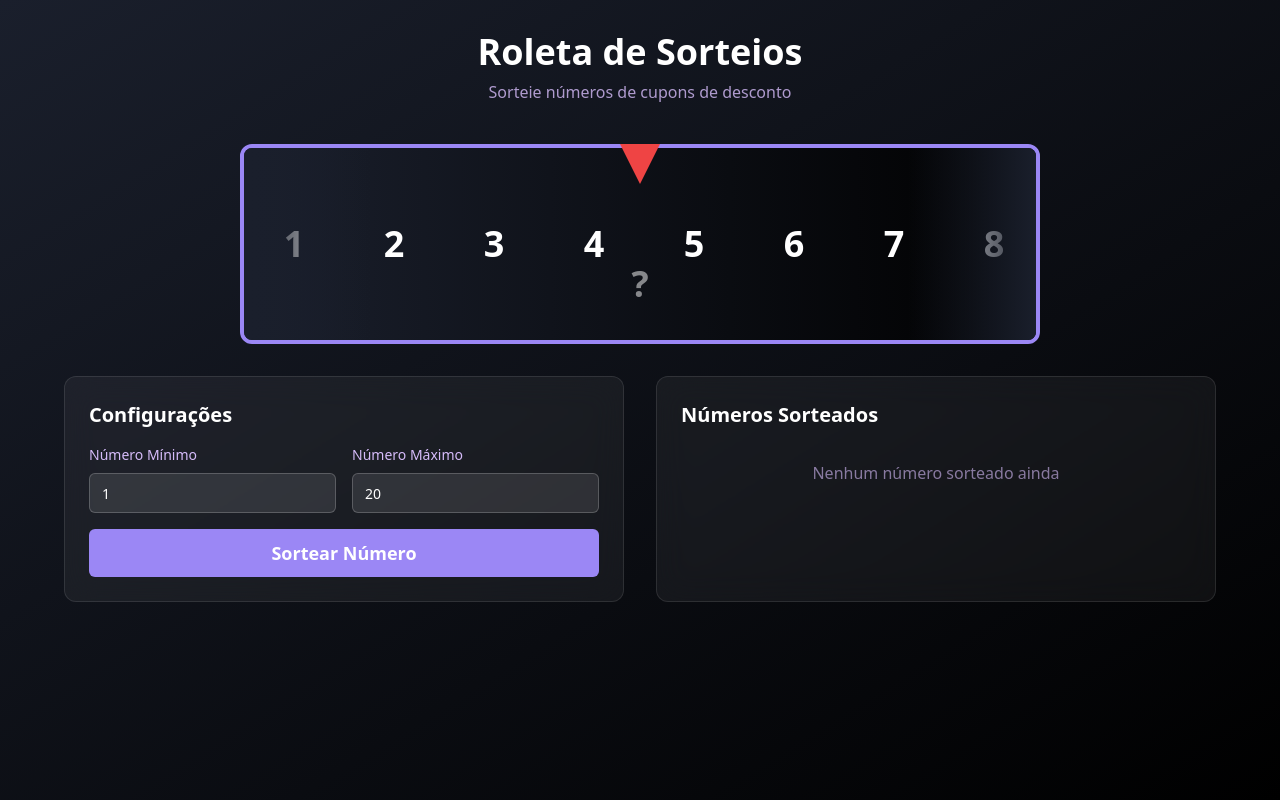
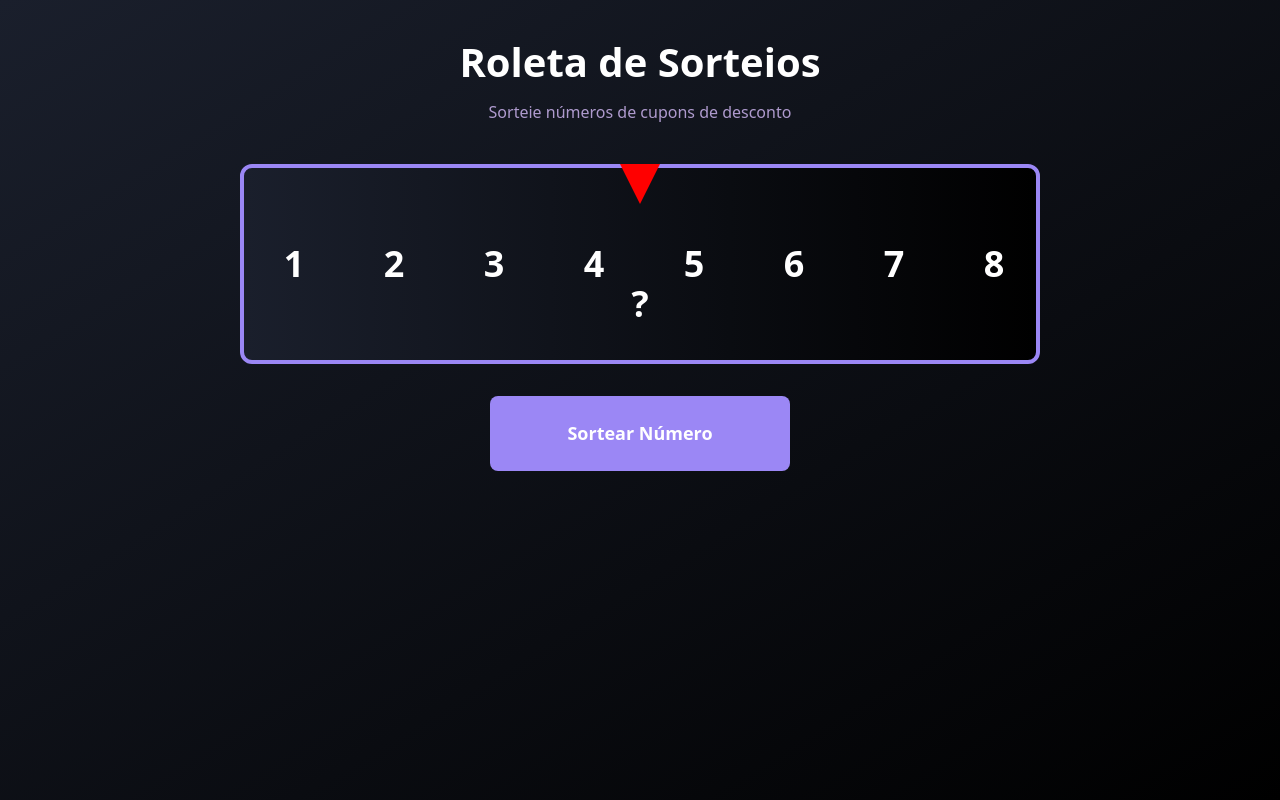
Before and after one commit to herobruno/spin-the-discount, a React (Vite) app: page / in a window 1280 px wide. Built offline with nearby package versions, Linux system fonts and the light colour scheme.

Commit message:
Remove configurations and add effects
Removed the "Configurações" and "Números Sorteados" sections from the Roulette component. Added a congratulatory effect when a number is drawn. Refactored the project structure to separate React code and styling into two distinct files.
[skip gpt_engineer]

```diff
--- /dev/null
+++ b/src/components/Roulette/Roulette.css
@@ -0,0 +1,163 @@
+.roulette-container {
+  min-height: 100vh;
+  background: linear-gradient(to bottom right, #1A1F2C, #000000);
+  padding: 2rem;
+}
+
+.roulette-content {
+  max-width: 1200px;
+  margin: 0 auto;
+}
+
+.roulette-title {
+  font-size: 2.5rem;
+  font-weight: bold;
+  color: white;
+  margin-bottom: 0.5rem;
+  text-align: center;
+  animation: fadeIn 0.3s ease-out;
+}
+
+.roulette-subtitle {
+  color: #D6BCFA;
+  opacity: 0.8;
+  text-align: center;
+  margin-bottom: 2rem;
+}
+
+.roulette-wheel-container {
+  position: relative;
+  width: 100%;
+  max-width: 800px;
+  margin: 0 auto;
+}
+
+.roulette-arrow {
+  position: absolute;
+  top: 0;
+  left: 50%;
+  transform: translateX(-50%);
+  width: 0;
+  height: 0;
+  border-left: 20px solid transparent;
+  border-right: 20px solid transparent;
+  border-top: 40px solid #ff0000;
+  z-index: 10;
+}
+
+.roulette-wheel {
+  position: relative;
+  height: 200px;
+  margin-top: 40px;
+  background: linear-gradient(to right, #1A1F2C, #000000);
+  border-radius: 0.75rem;
+  border: 4px solid #9b87f5;
+  overflow: hidden;
+}
+
+.roulette-numbers {
+  position: absolute;
+  top: 0;
+  left: 0;
+  height: 100%;
+  display: flex;
+  align-items: center;
+}
+
+.roulette-number {
+  flex-shrink: 0;
+  width: 100px;
+  height: 100%;
+  display: flex;
+  align-items: center;
+  justify-content: center;
+}
+
+.roulette-number span {
+  font-size: 2.25rem;
+  font-weight: bold;
+  color: white;
+}
+
+.roulette-gradient-left {
+  position: absolute;
+  inset-y: 0;
+  left: 0;
+  width: 8rem;
+  background: linear-gradient(to right, #1A1F2C, transparent);
+}
+
+.roulette-gradient-right {
+  position: absolute;
+  inset-y: 0;
+  right: 0;
+  width: 8rem;
+  background: linear-gradient(to left, #1A1F2C, transparent);
+}
+
+.roulette-selected {
+  position: absolute;
+  top: 40px;
+  left: 50%;
+  transform: translateX(-50%);
+  width: 100px;
+  height: 200px;
+  display: flex;
+  align-items: center;
+  justify-content: center;
+  pointer-events: none;
+}
+
+.selected-number {
+  font-size: 2.25rem;
+  font-weight: bold;
+  color: white;
+  opacity: 0.5;
+}
+
+.spin-button {
+  display: block;
+  width: 100%;
+  max-width: 300px;
+  margin: 2rem auto 0;
+  padding: 1.5rem;
+  font-size: 1.125rem;
+  font-weight: 600;
+  color: white;
+  background-color: #9b87f5;
+  border: none;
+  border-radius: 0.5rem;
+  cursor: pointer;
+  transition: background-color 0.2s;
+}
+
+.spin-button:hover {
+  background-color: #7E69AB;
+}
+
+.spin-button:disabled {
+  opacity: 0.5;
+  cursor: not-allowed;
+}
+
+@keyframes fadeIn {
+  from {
+    opacity: 0;
+    transform: translateY(10px);
+  }
+  to {
+    opacity: 1;
+    transform: translateY(0);
+  }
+}
+
+@keyframes scaleIn {
+  from {
+    transform: scale(0.95);
+    opacity: 0;
+  }
+  to {
+    transform: scale(1);
+    opacity: 1;
+  }
+}
--- a/src/components/Roulette/Roulette.tsx
+++ b/src/components/Roulette/Roulette.tsx
@@ -1,15 +1,13 @@
 import React, { useState } from "react";
-import { RouletteWheel } from "./RouletteWheel";
-import { RouletteHistory } from "./RouletteHistory";
-import { RouletteControls } from "./RouletteControls";
+import { motion, AnimatePresence } from "framer-motion";
 import { toast } from "sonner";
+import "./Roulette.css";
 
 export const Roulette = () => {
   const [isSpinning, setIsSpinning] = useState(false);
   const [selectedNumber, setSelectedNumber] = useState<number | null>(null);
-  const [history, setHistory] = useState<number[]>([]);
-  const [minNumber, setMinNumber] = useState(1);
-  const [maxNumber, setMaxNumber] = useState(20);
+  const [minNumber] = useState(1);
+  const [maxNumber] = useState(20);
 
   const handleSpin = () => {
     if (isSpinning) return;
@@ -18,13 +16,11 @@ export const Roulette = () => {
     const audio = new Audio("/spin.mp3");
     audio.play();
 
-    // Random spin duration between 4 and 6 seconds
     const spinDuration = 4000 + Math.random() * 2000;
 
     setTimeout(() => {
       const newNumber = Math.floor(Math.random() * (maxNumber - minNumber + 1)) + minNumber;
       setSelectedNumber(newNumber);
-      setHistory(prev => [newNumber, ...prev].slice(0, 10));
       setIsSpinning(false);
 
       const winAudio = new Audio("/win.mp3");
@@ -36,39 +32,80 @@ export const Roulette = () => {
     }, spinDuration);
   };
 
+  // Generate numbers array
+  const numbers = Array.from(
+    { length: maxNumber - minNumber + 1 },
+    (_, i) => i + minNumber
+  );
+
   return (
-    <div className="min-h-screen bg-gradient-to-br from-roulette-dark to-black p-8">
-      <div className="max-w-6xl mx-auto">
-        <div className="text-center mb-8 animate-fade-in">
-          <h1 className="text-4xl font-bold text-white mb-2">Roleta de Sorteios</h1>
-          <p className="text-roulette-light opacity-80">
-            Sorteie números de cupons de desconto
-          </p>
+    <div className="roulette-container">
+      <div className="roulette-content">
+        <h1 className="roulette-title">Roleta de Sorteios</h1>
+        <p className="roulette-subtitle">
+          Sorteie números de cupons de desconto
+        </p>
+
+        <div className="roulette-wheel-container">
+          {/* Seta indicadora */}
+          <div className="roulette-arrow" />
+
+          {/* Container da roleta */}
+          <div className="roulette-wheel">
+            {/* Faixa de números que gira */}
+            <motion.div
+              className="roulette-numbers"
+              animate={{
+                x: isSpinning ? [-100 * numbers.length, 0] : 0,
+              }}
+              transition={{
+                duration: isSpinning ? 5 : 0,
+                ease: "easeOut",
+              }}
+              style={{
+                width: `${numbers.length * 100}px`,
+              }}
+            >
+              {[...numbers, ...numbers, ...numbers].map((number, index) => (
+                <div
+                  key={`${number}-${index}`}
+                  className="roulette-number"
+                >
+                  <span>{number}</span>
+                </div>
+              ))}
+            </motion.div>
+
+            {/* Gradientes */}
+            <div className="roulette-gradient-left" />
+            <div className="roulette-gradient-right" />
+          </div>
+
+          {/* Número selecionado */}
+          <div className="roulette-selected">
+            <AnimatePresence mode="wait">
+              <motion.div
+                key={selectedNumber || "placeholder"}
+                initial={{ scale: 0.5, opacity: 0 }}
+                animate={{ scale: 1, opacity: 1 }}
+                exit={{ scale: 0.5, opacity: 0 }}
+                className="selected-number"
+              >
+                {isSpinning ? "..." : selectedNumber || "?"}
+              </motion.div>
+            </AnimatePresence>
+          </div>
         </div>
 
-        <div className="space-y-8">
-          <div className="animate-scale-in">
-            <RouletteWheel
-              isSpinning={isSpinning}
-              selectedNumber={selectedNumber}
-              minNumber={minNumber}
-              maxNumber={maxNumber}
-            />
-          </div>
-
-          <div className="grid grid-cols-1 md:grid-cols-2 gap-8">
-            <RouletteControls
-              isSpinning={isSpinning}
-              onSpin={handleSpin}
-              minNumber={minNumber}
-              maxNumber={maxNumber}
-              onMinChange={setMinNumber}
-              onMaxChange={setMaxNumber}
-            />
-
-            <RouletteHistory history={history} />
-          </div>
-        </div>
+        <motion.button
+          whileHover={{ scale: 1.02 }}
+          whileTap={{ scale: 0.98 }}
+          onClick={handleSpin}
+          disabled={isSpinning}
+          className="spin-button"
+        >
+          {isSpinning ? "Sorteando..." : "Sortear Número"}
+        </motion.button>
       </div>
     </div>
   );
--- a/src/components/Roulette/RouletteControls.tsx
+++ /dev/null
@@ -1,71 +0,0 @@
-import React from "react";
-import { Button } from "@/components/ui/button";
-import { Input } from "@/components/ui/input";
-import { motion } from "framer-motion";
-
-interface RouletteControlsProps {
-  isSpinning: boolean;
-  onSpin: () => void;
-  minNumber: number;
-  maxNumber: number;
-  onMinChange: (value: number) => void;
-  onMaxChange: (value: number) => void;
-}
-
-export const RouletteControls: React.FC<RouletteControlsProps> = ({
-  isSpinning,
-  onSpin,
-  minNumber,
-  maxNumber,
-  onMinChange,
-  onMaxChange,
-}) => {
-  return (
-    <div className="bg-white/5 backdrop-blur-lg rounded-xl p-6 border border-white/10">
-      <h2 className="text-xl font-semibold text-white mb-4">Configurações</h2>
-
-      <div className="space-y-4">
-        <div className="grid grid-cols-2 gap-4">
-          <div>
-            <label className="text-sm text-roulette-light block mb-2">
-              Número Mínimo
-            </label>
-            <Input
-              type="number"
-              value={minNumber}
-              onChange={(e) => onMinChange(parseInt(e.target.value) || 1)}
-              min={1}
-              max={maxNumber - 1}
-              className="bg-white/10 border-white/20 text-white"
-            />
-          </div>
-          <div>
-            <label className="text-sm text-roulette-light block mb-2">
-              Número Máximo
-            </label>
-            <Input
-              type="number"
-              value={maxNumber}
-              onChange={(e) => onMaxChange(parseInt(e.target.value) || 2)}
-              min={minNumber + 1}
-              className="bg-white/10 border-white/20 text-white"
-            />
-          </div>
-        </div>
-
-        <motion.div
-          whileHover={{ scale: 1.02 }}
-          whileTap={{ scale: 0.98 }}
-        >
-          <Button
-            onClick={onSpin}
-            disabled={isSpinning}
-            className="w-full bg-roulette-primary hover:bg-roulette-secondary text-white font-semibold py-6 text-lg transition-colors"
-          >
-            {isSpinning ? "Sorteando..." : "Sortear Número"}
-          </Button>
-        </motion.div>
-      </div>
-    </div>
-  );
-};
--- a/src/components/Roulette/RouletteHistory.tsx
+++ /dev/null
@@ -1,33 +0,0 @@
-import React from "react";
-import { motion } from "framer-motion";
-
-interface RouletteHistoryProps {
-  history: number[];
-}
-
-export const RouletteHistory: React.FC<RouletteHistoryProps> = ({ history }) => {
-  return (
-    <div className="bg-white/5 backdrop-blur-lg rounded-xl p-6 border border-white/10">
-      <h2 className="text-xl font-semibold text-white mb-4">Números Sorteados</h2>
-
-      <div className="grid grid-cols-5 gap-2">
-        {history.map((number, index) => (
-          <motion.div
-            key={`${number}-${index}`}
-            initial={{ scale: 0, opacity: 0 }}
-            animate={{ scale: 1, opacity: 1 }}
-            transition={{ delay: index * 0.1 }}
-            className="bg-roulette-primary/20 backdrop-blur-sm rounded-lg p-2 text-center"
-          >
-            <span className="text-white font-medium">{number}</span>
-          </motion.div>
-        ))}
-        {history.length === 0 && (
-          <p className="text-roulette-light/60 col-span-5 text-center py-4">
-            Nenhum número sorteado ainda
-          </p>
-        )}
-      </div>
-    </div>
-  );
-};
--- a/src/components/Roulette/RouletteWheel.tsx
+++ /dev/null
@@ -1,72 +0,0 @@
-import React from "react";
-import { motion } from "framer-motion";
-
-interface RouletteWheelProps {
-  isSpinning: boolean;
-  selectedNumber: number | null;
-  minNumber: number;
-  maxNumber: number;
-}
-
-export const RouletteWheel: React.FC<RouletteWheelProps> = ({
-  isSpinning,
-  selectedNumber,
-  minNumber,
-  maxNumber,
-}) => {
-  // Gera um array com todos os números possíveis
-  const numbers = Array.from(
-    { length: maxNumber - minNumber + 1 },
-    (_, i) => i + minNumber
-  );
-
-  return (
-    <div className="relative w-full max-w-[800px] mx-auto">
-      {/* Seta indicadora */}
-      <div className="absolute top-0 left-1/2 -translate-x-1/2 z-10">
-        <div className="w-0 h-0 border-l-[20px] border-l-transparent border-r-[20px] border-r-transparent border-t-[40px] border-t-red-500" />
-      </div>
-
-      {/* Container da roleta */}
-      <div className="relative h-[200px] mt-[40px] bg-gradient-to-r from-roulette-dark to-black rounded-xl border-4 border-roulette-primary overflow-hidden">
-        {/* Faixa de números que gira */}
-        <motion.div
-          className="absolute top-0 left-0 h-full flex items-center"
-          animate={{
-            x: isSpinning ? [-100 * numbers.length, 0] : 0,
-          }}
-          transition={{
-            duration: isSpinning ? 5 : 0,
-            ease: "easeOut",
-          }}
-          style={{
-            width: `${numbers.length * 100}px`,
-          }}
-        >
-          {/* Repetir os números várias vezes para criar efeito infinito */}
-          {[...numbers, ...numbers, ...numbers].map((number, index) => (
-            <div
-              key={`${number}-${index}`}
-              className="flex-shrink-0 w-[100px] h-full flex items-center justify-center"
-            >
-              <span className="text-4xl font-bold text-white">
-                {number}
-              </span>
-            </div>
-          ))}
-        </motion.div>
-
-        {/* Gradientes para dar efeito de fade nas bordas */}
-        <div className="absolute inset-y-0 left-0 w-32 bg-gradient-to-r from-roulette-dark to-transparent" />
-        <div className="absolute inset-y-0 right-0 w-32 bg-gradient-to-l from-roulette-dark to-transparent" />
-      </div>
-
-      {/* Número selecionado */}
-      <div className="absolute top-[40px] left-1/2 -translate-x-1/2 w-[100px] h-[200px] flex items-center justify-center pointer-events-none">
-        <div className="text-4xl font-bold text-white opacity-50">
-          {isSpinning ? "..." : selectedNumber || "?"}
-        </div>
-      </div>
-    </div>
-  );
-};
```
